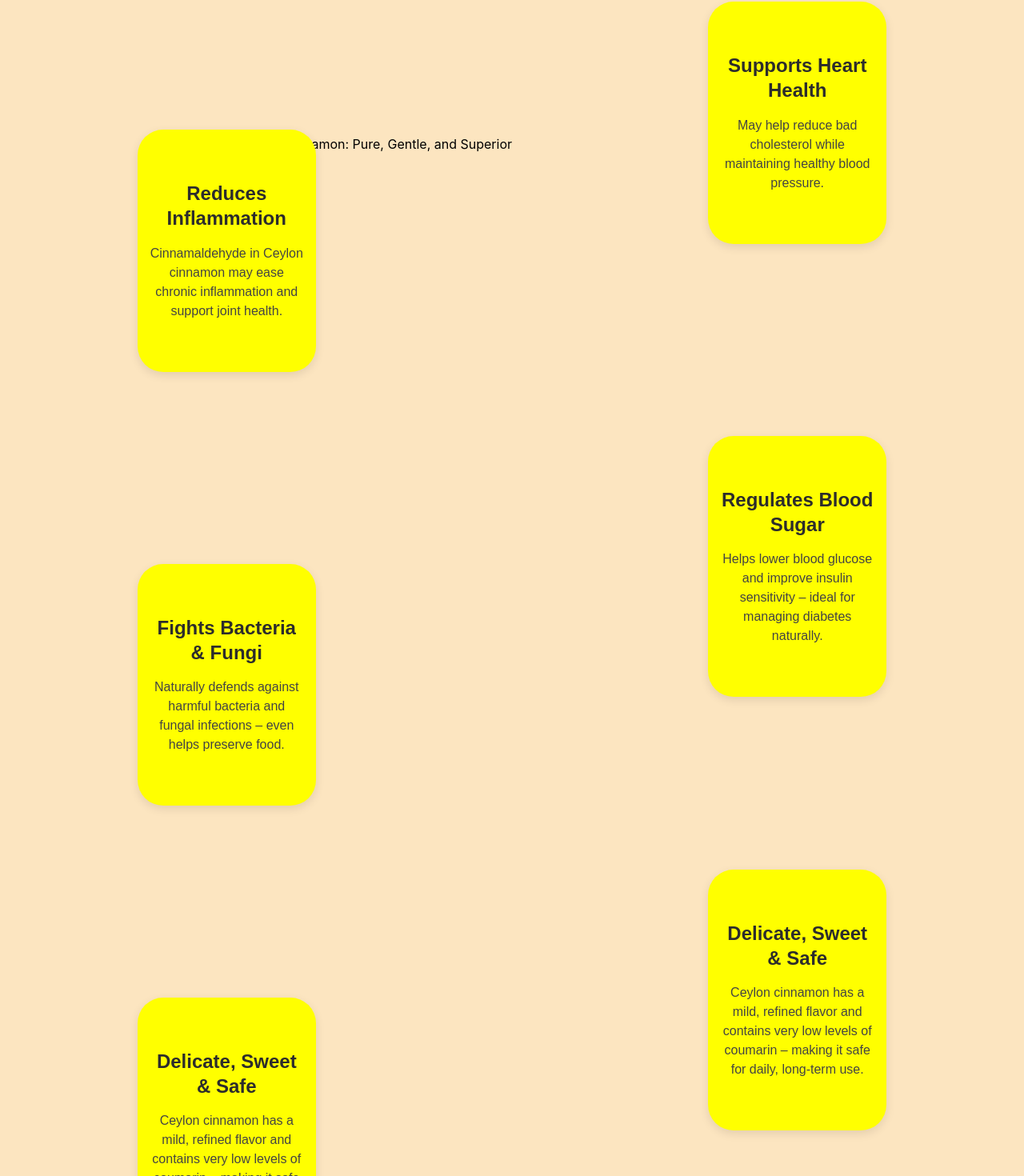
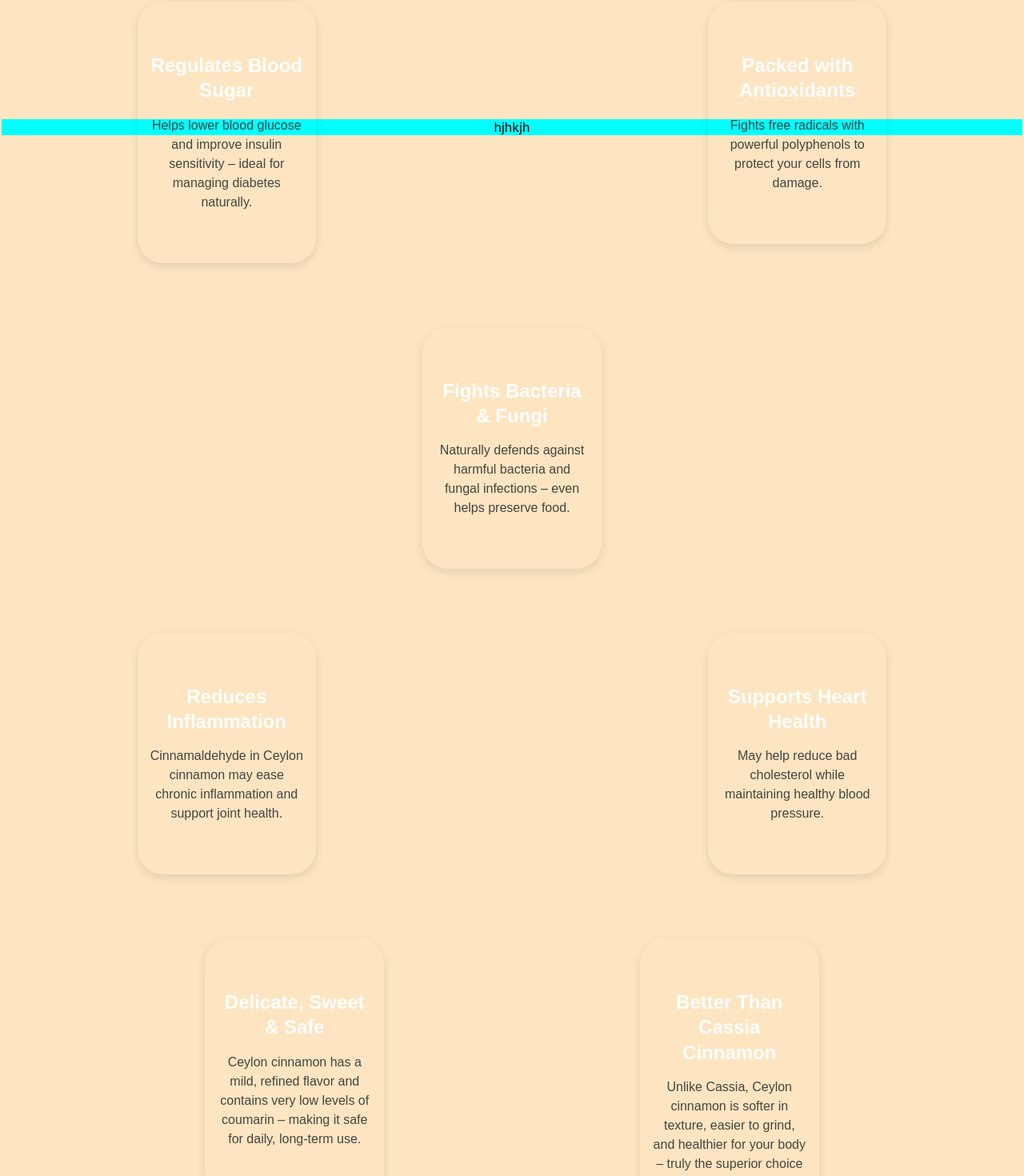
Before and after one commit to oshankkkk/Kurundu, a React (Vite) app: page / in a window 1280 px wide. Shown: the part 897-2367 px from the top of the page at 80% size. Built offline with nearby package versions, Linux system fonts and the light colour scheme; the HTML template or start-up script is replaced by a standard one.

Commit message:
update css in benifits section

```diff
--- a/src/components/cinnSOGud/benefits.css
+++ b/src/components/cinnSOGud/benefits.css
@@ -1,5 +1,5 @@
 .support-card {
-  background: yellow;
+  /* background-color: #8D7452; */
   border-radius: 2rem;
   padding: 4rem 1rem;
   max-width: 15%;
@@ -9,25 +9,24 @@
   z-index: 2;
 }
 .support-card:nth-child(1){
- margin-top: 10rem;
- margin-right: 10rem;
+/* background-color: aqua; */
 }
 .support-card:nth-child(2){
 
- margin-left: 10rem;
+ margin-left: 20rem;
 }
-/* .card-wrapper:nth-child(odd) .support-card:nth-child(1) {
-  background-color: blue;
-  margin-top:10rem;
-} */
-
+.card-wrapper:nth-child(odd)  {
+  display: flex;
+  justify-content: center;
+  /* background-color: blue; */
+}
 .support-card:hover {
   transform: translateY(-2px);
   box-shadow: 0 6px 20px rgba(0, 0, 0, 0.15);
 }
 
 .card-title {
-  color: #2c2c2c;
+  color: white;
   font-size: 24px;
   font-weight: 600;
   margin: 0 0 16px 0;
--- a/src/components/cinnSOGud/cinnSoGud.css
+++ b/src/components/cinnSOGud/cinnSoGud.css
@@ -3,6 +3,7 @@
     display: flex;
     flex-direction: column;
 gap: 2rem;
+padding-bottom: 20rem;
 }
 
 .card-wrapper{
@@ -12,9 +13,23 @@ gap: 2rem;
 align-items: flex-start
 }
 
-.topic-text{
+.topic-wrapper{
   position:absolute;
   z-index: 1;
   top:10%;
-  right: 50%;
+  right: 0%;
+  left: 0%;
+  background-color: aqua;
+  display: flex;
+  justify-content: center;
 }
+.topic-text h3,.topic-text h2{
+ padding: 0rem  3rem;
+
+}
+.topic-text h2{
+  font-size: 2.5rem;
+}
+.topic-text h3{
+  font-size: 1.5rem;
+}
--- a/src/components/cinnSOGud/cinnSoGud.jsx
+++ b/src/components/cinnSOGud/cinnSoGud.jsx
@@ -1,105 +1,97 @@
-import { useEffect, useRef } from 'react';
+import { useEffect, useRef } from "react";
 import Benefits from "./benefits.jsx";
-import "./cinnSoGud.css"
-import { gsap } from 'gsap';
-import { ScrollTrigger } from 'gsap/ScrollTrigger';
+import "./cinnSoGud.css";
+import { gsap } from "gsap";
+import { ScrollTrigger } from "gsap/ScrollTrigger";
 
 gsap.registerPlugin(ScrollTrigger);
 
 export default function CinSoGud() {
   // const benefitList = benerfitObj.benefits;
-  const cardWrapperRef= useRef();
-  const cardWrapperEnd= useRef()
+  const cardWrapperRef = useRef();
+  const cardWrapperEnd = useRef();
 
   useEffect(() => {
     ScrollTrigger.create({
-      trigger:cardWrapperRef.current, // Trigger when first card hits top
-      start: "top top", // When top of first card hits top of viewport
-      endTrigger:cardWrapperEnd.current,
-      end:"bottom 80%",
-      pin:".topic-text", // Pin the wrapper
-      // markers: true, // For debugging
-      // animation:scrollTimeLine,
-      pinSpacing:false,
-      scrub:1,
-      id: "pin-trigger"
+      trigger: cardWrapperRef.current, // Trigger when first card hits top
+      start: "top 10%", // When top of first card hits top of viewport
+      endTrigger: cardWrapperEnd.current,
+      end: "bottom 10%",
+      pin: ".topic-text", // Pin the wrapper
+      pinSpacing: false,
+      scrub: true,
+      id: "pin-trigger",
     });
-
-
   }, []);
-let benefits= [
+  let benefits = [
     {
       title: "Regulates Blood Sugar",
-      description: "Helps lower blood glucose and improve insulin sensitivity – ideal for managing diabetes naturally."
+      description:
+        "Helps lower blood glucose and improve insulin sensitivity – ideal for managing diabetes naturally.",
     },
     {
       title: "Packed with Antioxidants",
-      description: "Fights free radicals with powerful polyphenols to protect your cells from damage."
+      description:
+        "Fights free radicals with powerful polyphenols to protect your cells from damage.",
     },
     {
       title: "Reduces Inflammation",
-      description: "Cinnamaldehyde in Ceylon cinnamon may ease chronic inflammation and support joint health."
+      description:
+        "Cinnamaldehyde in Ceylon cinnamon may ease chronic inflammation and support joint health.",
     },
     {
       title: "Supports Heart Health",
-      description: "May help reduce bad cholesterol while maintaining healthy blood pressure."
+      description:
+        "May help reduce bad cholesterol while maintaining healthy blood pressure.",
     },
     {
       title: "Fights Bacteria & Fungi",
-      description: "Naturally defends against harmful bacteria and fungal infections – even helps preserve food."
-    },{
-  title: "Delicate, Sweet & Safe",
-  description: "Ceylon cinnamon has a mild, refined flavor and contains very low levels of coumarin – making it safe for daily, long-term use."
-},
-{
-  title: "Better Than Cassia Cinnamon",
-  description: "Unlike Cassia, Ceylon cinnamon is softer in texture, easier to grind, and healthier for your body – truly the superior choice for both taste and wellness."
-}
-
-  ]
+      description:
+        "Naturally defends against harmful bacteria and fungal infections – even helps preserve food.",
+    },
+    {
+      title: "Delicate, Sweet & Safe",
+      description:
+        "Ceylon cinnamon has a mild, refined flavor and contains very low levels of coumarin – making it safe for daily, long-term use.",
+    },
+    {
+      title: "Better Than Cassia Cinnamon",
+      description:
+        "Unlike Cassia, Ceylon cinnamon is softer in texture, easier to grind, and healthier for your body – truly the superior choice for both taste and wellness.",
+    },
+  ];
   return (
     <>
-      <div className="scroll-wrapper" >
-        <div className='topic-text'>
-          Ceylon Cinnamon: Pure, Gentle, and Superior
-          {/* <h2>Ceylon Cinnamon: Pure, Gentle, and Superior</h2>
-          <h3>Experience the mild, safe sweetness of Ceylon cinnamon — softer, healthier, and better than Cassia for daily enjoyment and well-being.</h3> */}
+      <div className="scroll-wrapper">
+        <div className="topic-wrapper">
+          <div className="topic-text">
+            {/* <h2>Ceylon Cinnamon: Pure, Gentle, and Superior</h2>
+            <h3>
+              Experience the mild, safe sweetness of Ceylon cinnamon  <br />
+              softer, healthier, and one of a kind.
+            </h3> */}
+            hjhkjh
+          </div>
         </div>
 
-        <div className='card-wrapper' ref={cardWrapperRef}>
-          <Benefits
-          benefit={benefits[2]}
-          ></Benefits>
-          <Benefits
-          benefit={benefits[3]}
-          ></Benefits>
-
-        </div>
-        <div className='card-wrapper'>
-          <Benefits
-          benefit={benefits[4]}
-          ></Benefits>
-          <Benefits
-          benefit={benefits[0]}
-          ></Benefits>
+        <div className="card-wrapper" ref={cardWrapperRef}>
+          <Benefits benefit={benefits[0]}></Benefits>
+          <Benefits benefit={benefits[1]}></Benefits>
         </div>
 
-        <div className='card-wrapper' >
-          <Benefits
-          benefit={benefits[5]}
-          ></Benefits>
- <Benefits
-          benefit={benefits[5]}
-          ></Benefits>
+        <div className="card-wrapper">
+          <Benefits benefit={benefits[4]}></Benefits>
         </div>
-<div className='card-wrapper'ref={cardWrapperEnd}>
-          <Benefits
-          benefit={benefits[1]}
-          ></Benefits>
+        <div className="card-wrapper">
+          <Benefits benefit={benefits[2]}></Benefits>
+          <Benefits benefit={benefits[3]}></Benefits>
         </div>
 
-
+        <div className="card-wrapper" ref={cardWrapperEnd}>
+          <Benefits benefit={benefits[5]}></Benefits>
+          <Benefits benefit={benefits[6]}></Benefits>
+        </div>
       </div>
     </>
-  )
+  );
 }
```
